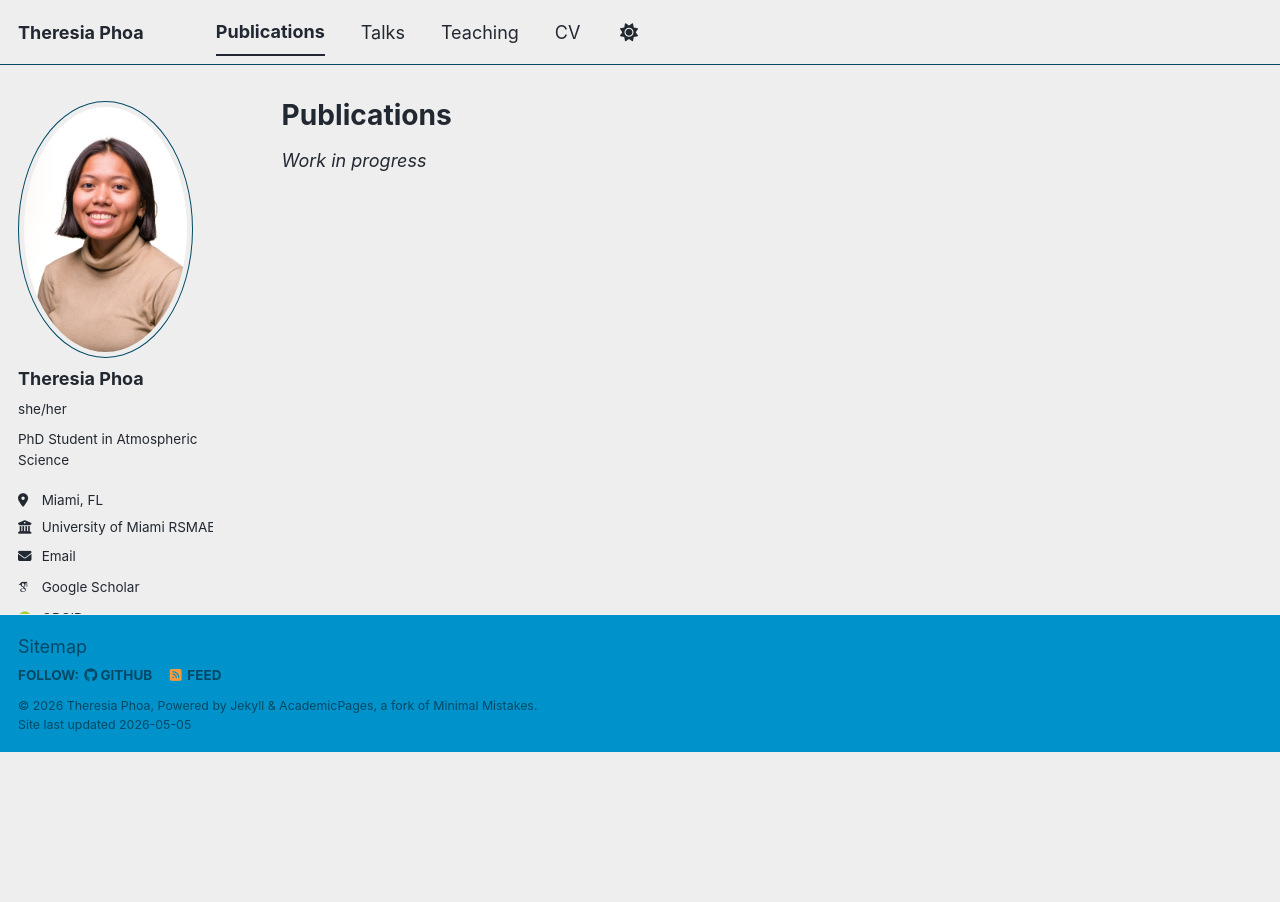
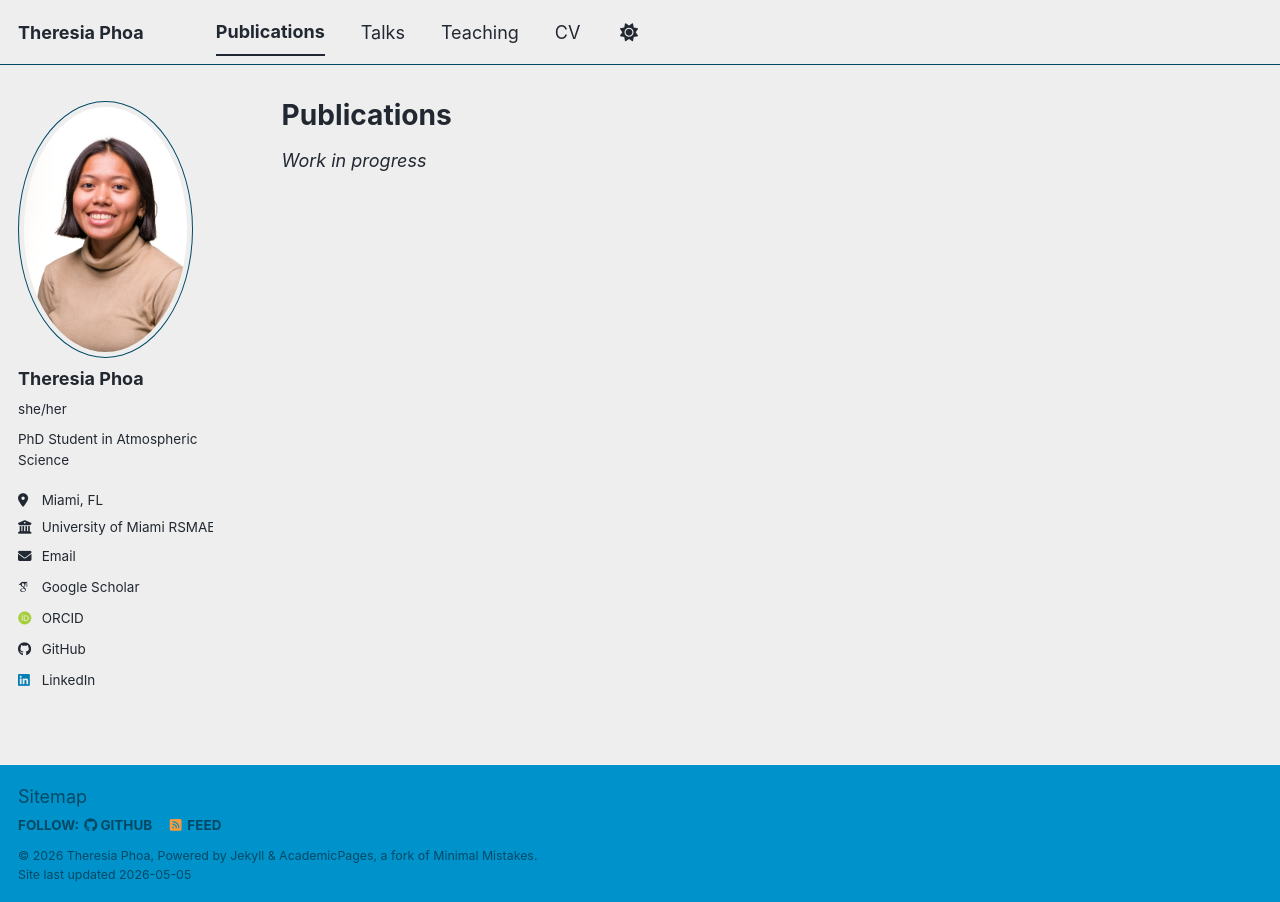
Before and after one commit to theresiabp/theresiabp.github.io, a Jekyll site: the page built from _pages/publications.html, in a window 1280 px wide. Built offline with Jekyll 4.4.1, drawn with Linux system fonts in a browser that asks for light colours; some web fonts are replaced; a script bundle is joined from its source files by our own code; library files that are not in the unit come from our copies.

Commit message:
Increase bottom margin in publications page

```diff
--- a/_pages/publications.html
+++ b/_pages/publications.html
@@ -6,7 +6,7 @@ author_profile: true
 ---
 
 
-<p style="margin-bottom: 350px;">
+<p style="margin-bottom: 500px;">
 <em> Work in progress </em>
 
 <!-- {% if site.author.googlescholar %}
```
